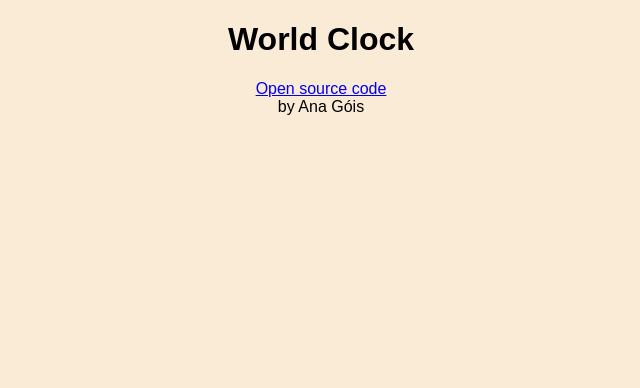
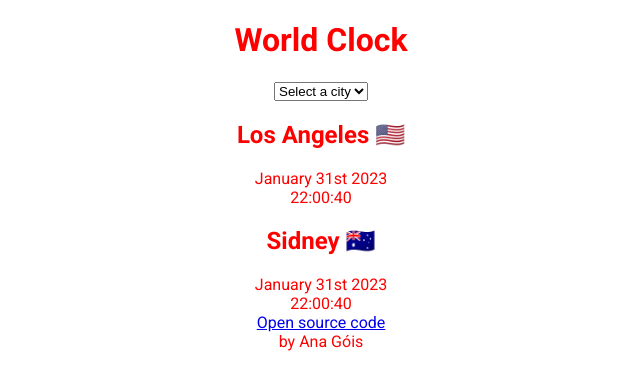
Before and after one commit to acbserrano/ANA-GOIS_WORLD_CLOCK, a plain HTML site: page index.html in a window 1280 px wide. Shown: the whole page, without its empty margins (319-959 px from the left). Drawn offline with Linux system fonts and the light colour scheme; a script that the page names is missing.

Commit message:
Added the basic html

```diff
--- a/css/style.css
+++ b/css/style.css
@@ -1,5 +1,5 @@
 body {
-  font-family: Arial, Helvetica, sans-serif;
+  font-family: "Roboto", sans-serif;
   text-align: center;
-  background-color: antiquewhite;
+  color: red;
 }
--- a/index.html
+++ b/index.html
@@ -6,9 +6,33 @@
     <meta name="viewport" content="width=device-width, initial-scale=1.0" />
     <link rel="stylesheet" href="css/style.css" />
     <title>Ana Gois World Clock</title>
+    <link
+      href="https://fonts.googleapis.com/css2?family=Roboto:ital,wght@0,100;0,300;0,400;0,500;0,700;0,900;1,100;1,300;1,400;1,500;1,700;1,900&display=swap"
+      rel="stylesheet"
+    />
   </head>
   <body>
+    <div class="container">
       <h1>World Clock</h1>
+      <select>
+        <option value="">Select a city</option>
+        <option value="">Lisbon</option>
+        <option value="">New York</option>
+        <option value="">Paris</option>
+      </select>
+
+      <div class="city">
+        <h2>Los Angeles 🇺🇸</h2>
+        <div class="date">January 31st 2023</div>
+        <div class="time">22:00:40</div>
+      </div>
+
+      <div class="city">
+        <h2>Sidney 🇦🇺</h2>
+        <div class="date">January 31st 2023</div>
+        <div class="time">22:00:40</div>
+      </div>
+
       <footer>
         <a
           href="https://github.com/acbserrano/ANA-GOIS_WORLD_CLOCK"
@@ -19,5 +43,6 @@
         by Ana Góis
       </footer>
       <script src="javascript/index.js"></script>
+    </div>
   </body>
 </html>
--- a/javascript/index.js
+++ /dev/null
@@ -1 +0,0 @@
-alert("Hello");
```
Lines whose indentation alone changed are shown as unchanged.
